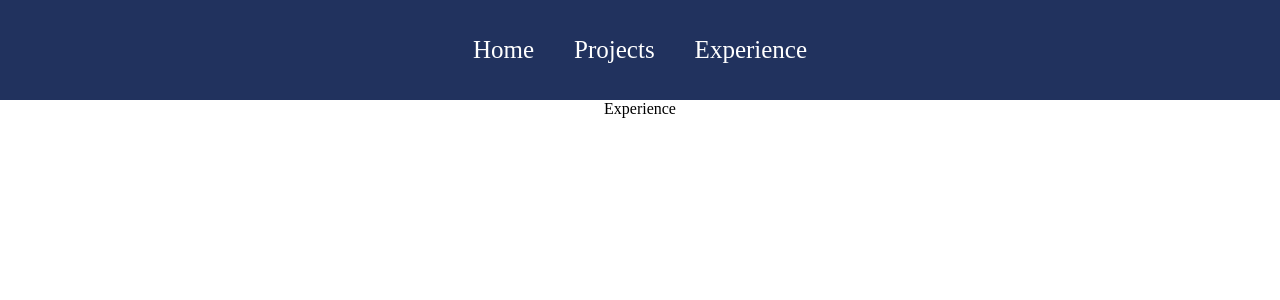
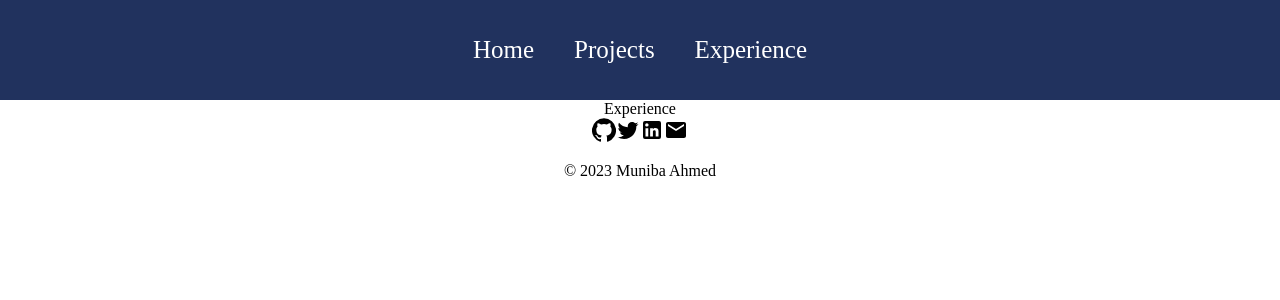
Before and after one commit to Muniba-Ahmed/personal-portfolio, a React (Create React App) app in the folder portfolio/: page /experience in a window 1280 px wide. Shown: the top 300 px of the page. Built offline with nearby package versions, Linux system fonts and the light colour scheme.

Commit message:
Footer.js and Footer.css

```diff
--- a/portfolio/src/App.js
+++ b/portfolio/src/App.js
@@ -4,6 +4,7 @@ import Home from "./pages/Home";
 import Projects from "./pages/Projects";
 import Experience from "./pages/Experience";
 import Navbar from "./components/Navbar";
+import Footer from "./components/Footer";
 
 function App() {
   return (
@@ -16,6 +17,8 @@ function App() {
           <Route path="/projects" element={<Projects />} />
           <Route path="/experience" element={<Experience />} />
         </Routes>
+
+        <Footer />
       </Router>
     </div>
   );
--- /dev/null
+++ b/portfolio/src/components/Footer.js
@@ -0,0 +1,23 @@
+import React from "react";
+import "../styles/Navbar.css";
+
+import GitHubIcon from "@material-ui/icons/GitHub";
+import TwitterIcon from "@material-ui/icons/Twitter";
+import LinkedInIcon from "@material-ui/icons/LinkedIn";
+import EmailIcon from "@material-ui/icons/Email";
+
+function Footer() {
+  return (
+    <div className="footer">
+      <div>
+        <GitHubIcon />
+        <TwitterIcon />
+        <LinkedInIcon />
+        <EmailIcon />
+      </div>
+      <p> &copy; 2023 Muniba Ahmed </p>
+    </div>
+  );
+}
+
+export default Footer;
```
Also changed, not shown: portfolio/src/styles/Footer.css (added).
